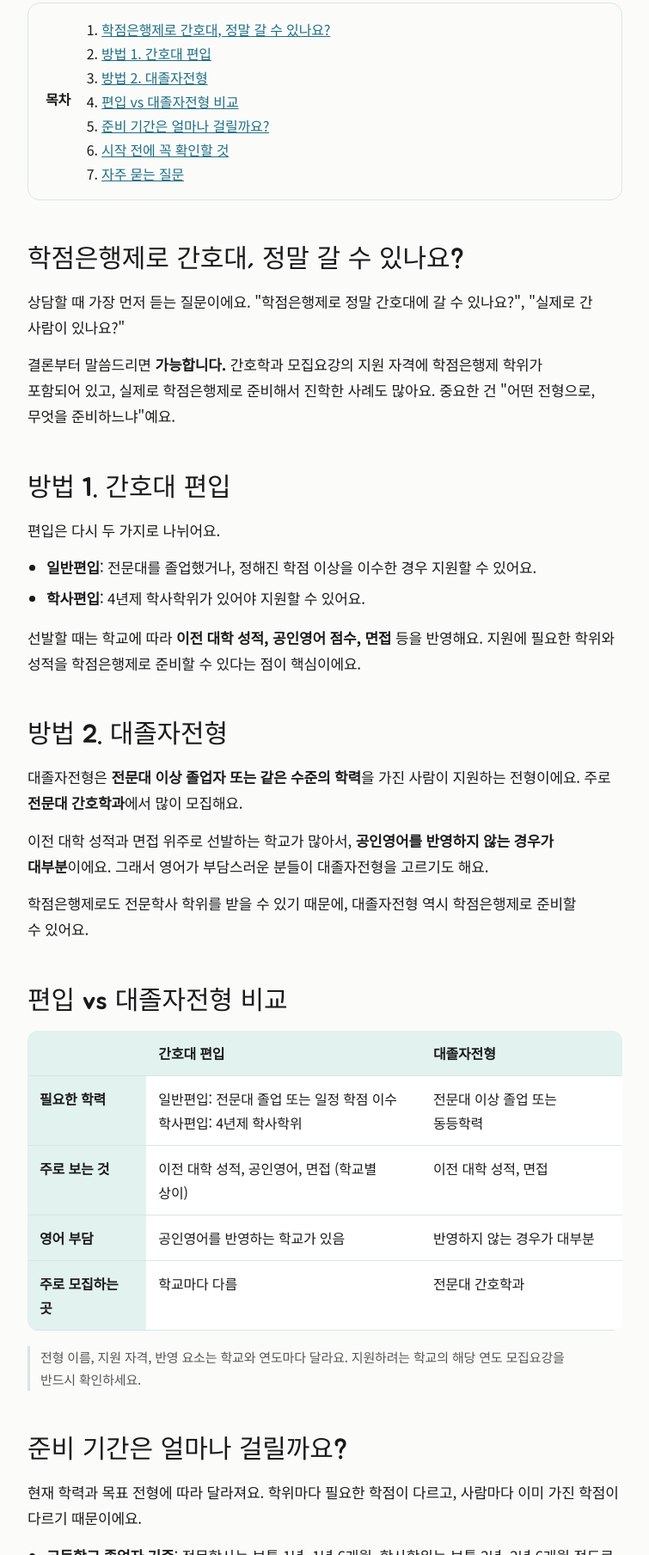
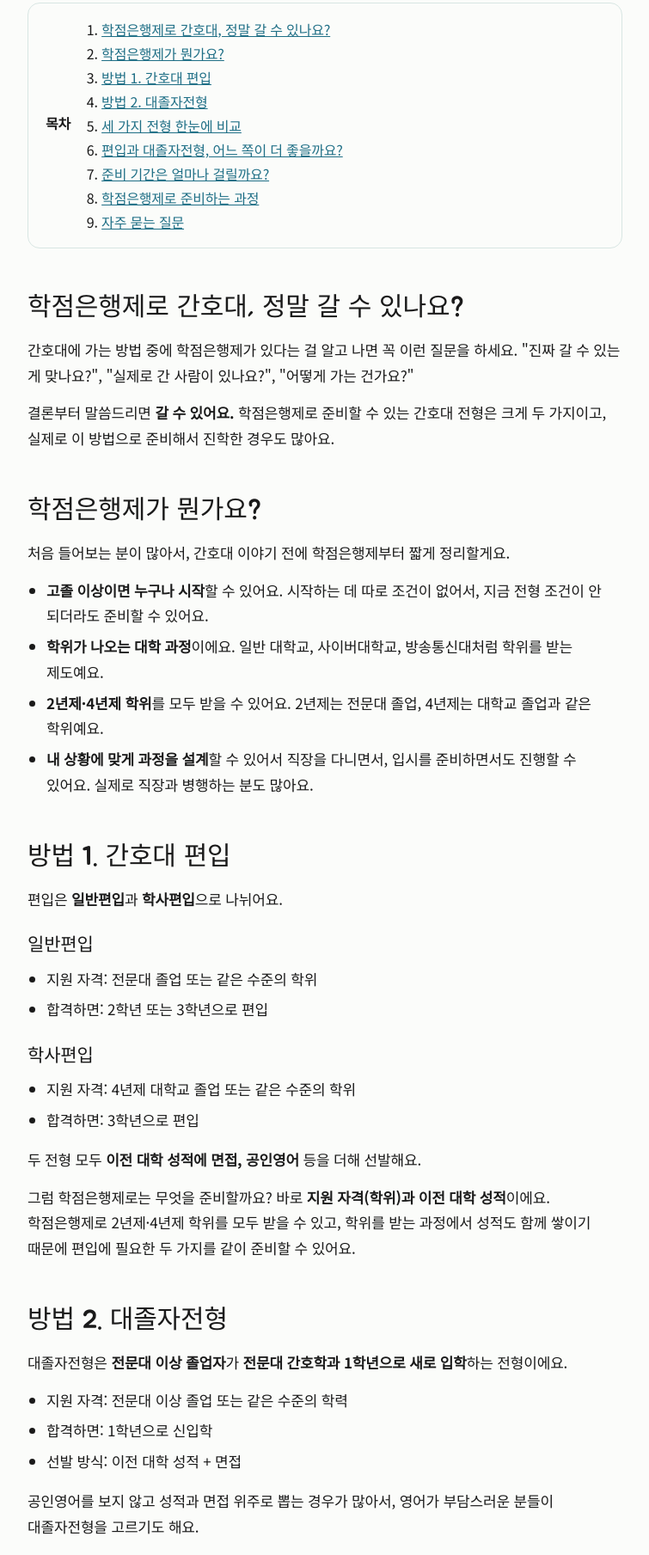
Before and after one commit to sonkr0403-ai/sonkr-site, a plain HTML site: page guide/nursing-admission/index.html in a window 1280 px wide. Shown: the part 991-2800 px from the top of the page at 86% size, without its empty margins (262-1017 px from the left). Drawn offline with Linux system fonts and the light colour scheme.

Commit message:
간호대 가이드를 블로그 원고 기준으로 보완
Co-Authored-By: Claude Opus 5.5 <noreply@anthropic.com>
Claude-Session: https://claude.ai/code/session_01A2xSDmSb9VbcBC7SsfGhV6

```diff
--- a/guide/nursing-admission/index.html
+++ b/guide/nursing-admission/index.html
@@ -4,7 +4,7 @@
 <meta charset="utf-8">
 <meta name="viewport" content="width=device-width, initial-scale=1">
 <title>학점은행제로 간호대 입학하는 2가지 방법 (편입·대졸자전형) | 소니의 학습나침반</title>
-<meta name="description" content="학점은행제로 간호학과에 갈 수 있을까요? 간호대 편입과 대졸자전형의 차이, 필요한 학위, 고졸 기준 준비 기간, 시작 전 확인할 것까지 한 번에 정리했습니다.">
+<meta name="description" content="학점은행제로 간호학과에 갈 수 있을까요? 일반편입·학사편입·대졸자전형의 지원 자격과 합격 학년, 학점은행제로 준비할 것, 준비 기간과 과정까지 한 번에 정리했습니다.">
 <meta name="keywords" content="학점은행제 간호학과, 간호대 편입, 간호대 대졸자전형, 학점은행제 간호대, 간호학과 학사편입">
 <link rel="canonical" href="https://sonkr0403.kr/guide/nursing-admission/">
 <meta property="og:type" content="article">
@@ -23,7 +23,7 @@
     {
       "@type": "Article",
       "headline": "학점은행제로 간호대 입학하는 2가지 방법 (편입·대졸자전형)",
-      "description": "간호대 편입과 대졸자전형의 차이, 필요한 학위, 준비 기간, 시작 전 확인할 것",
+      "description": "일반편입·학사편입·대졸자전형의 차이, 학점은행제로 준비할 것, 준비 기간과 과정",
       "datePublished": "2026-11-24",
       "dateModified": "2026-11-24",
       "author": {"@type": "Organization", "name": "소니의 학습나침반", "url": "https://sonkr0403.kr/"},
@@ -37,7 +37,7 @@
         {"@type": "Question", "name": "학점은행제로 취득한 학위로 간호대에 갈 수 있나요?",
          "acceptedAnswer": {"@type": "Answer", "text": "네, 가능합니다. 간호학과 모집요강의 지원 자격에 학점은행제 학위 소지자가 포함되어 있고, 실제로 준비해서 진학한 사례도 많습니다. 다만 학교와 연도마다 지원 자격이 다르니 지원할 학교의 모집요강을 꼭 확인해야 합니다."}},
         {"@type": "Question", "name": "간호대 편입과 대졸자전형은 무엇이 다른가요?",
-         "acceptedAnswer": {"@type": "Answer", "text": "편입은 일반편입(전문대 졸업 또는 일정 학점 이수)과 학사편입(4년제 학사학위 필요)으로 나뉘며, 이전 대학 성적·공인영어·면접 등을 반영합니다. 대졸자전형은 전문대 이상 졸업자나 동등학력자가 지원하며, 주로 전문대 간호학과에서 모집하고 이전 대학 성적과 면접 위주로 선발해 공인영어를 반영하지 않는 경우가 많습니다."}},
+         "acceptedAnswer": {"@type": "Answer", "text": "편입은 일반편입(전문대 졸업 또는 동등 학위, 2·3학년 편입)과 학사편입(대학교 졸업 또는 동등 학위, 3학년 편입)으로 나뉘며 이전 대학 성적에 면접, 공인영어 등을 반영합니다. 대졸자전형은 전문대 이상 졸업자가 전문대 간호학과 1학년으로 신입학하는 전형으로, 이전 대학 성적과 면접으로 선발합니다."}},
         {"@type": "Question", "name": "학점은행제로 준비하면 기간은 얼마나 걸리나요?",
          "acceptedAnswer": {"@type": "Answer", "text": "고등학교 졸업자 기준으로 전문학사는 보통 1년~1년 6개월, 학사학위는 보통 2년~2년 6개월 정도를 기준으로 준비합니다. 대학 중퇴자나 전문대 졸업자는 이전 학점을 활용해 기간을 줄이기도 합니다."}}
       ]
@@ -61,10 +61,10 @@
   <div class="summary">
     <b>한눈에 보기</b>
     <ul>
-      <li>학점은행제 학위로 간호대 진학은 <strong>가능</strong>합니다. 모집요강 지원 자격에 포함되어 있어요.</li>
-      <li>대표적인 길은 <strong>간호대 편입</strong>과 <strong>대졸자전형</strong> 두 가지예요.</li>
-      <li>고졸 기준 준비 기간은 전문학사 약 1년~1년 6개월, 학사 약 2년~2년 6개월이에요.</li>
-      <li>어느 전형이 맞는지는 현재 학력, 영어 부담, 목표 학교에 따라 달라져요.</li>
+      <li>학점은행제 학위로 간호대 진학은 <strong>가능</strong>해요. 실제로 준비해서 진학한 사례도 많아요.</li>
+      <li>대표적인 길은 <strong>간호대 편입</strong>(일반편입·학사편입)과 <strong>대졸자전형</strong> 두 가지예요.</li>
+      <li>학점은행제로 준비하는 건 <strong>지원에 필요한 학위와 성적</strong>이에요.</li>
+      <li>어느 전형이 더 좋은지보다 <strong>내 상황에 맞는 전형</strong>을 고르는 게 중요해요.</li>
     </ul>
   </div>
 
@@ -75,44 +75,72 @@
     <b>목차</b>
     <ol>
       <li><a href="#possible">학점은행제로 간호대, 정말 갈 수 있나요?</a></li>
+      <li><a href="#cbs">학점은행제가 뭔가요?</a></li>
       <li><a href="#transfer">방법 1. 간호대 편입</a></li>
       <li><a href="#graduate">방법 2. 대졸자전형</a></li>
-      <li><a href="#compare">편입 vs 대졸자전형 비교</a></li>
+      <li><a href="#compare">세 가지 전형 한눈에 비교</a></li>
+      <li><a href="#which">편입과 대졸자전형, 어느 쪽이 더 좋을까요?</a></li>
       <li><a href="#period">준비 기간은 얼마나 걸릴까요?</a></li>
-      <li><a href="#checklist">시작 전에 꼭 확인할 것</a></li>
+      <li><a href="#process">학점은행제로 준비하는 과정</a></li>
       <li><a href="#faq">자주 묻는 질문</a></li>
     </ol>
   </nav>
 
   <article>
     <h2 id="possible">학점은행제로 간호대, 정말 갈 수 있나요?</h2>
-    <p>상담할 때 가장 먼저 듣는 질문이에요. "학점은행제로 정말 간호대에 갈 수 있나요?", "실제로 간 사람이 있나요?"</p>
-    <p>결론부터 말씀드리면 <strong>가능합니다.</strong> 간호학과 모집요강의 지원 자격에 학점은행제 학위가 포함되어 있고, 실제로 학점은행제로 준비해서 진학한 사례도 많아요. 중요한 건 "어떤 전형으로, 무엇을 준비하느냐"예요.</p>
+    <p>간호대에 가는 방법 중에 학점은행제가 있다는 걸 알고 나면 꼭 이런 질문을 하세요. "진짜 갈 수 있는 게 맞나요?", "실제로 간 사람이 있나요?", "어떻게 가는 건가요?"</p>
+    <p>결론부터 말씀드리면 <strong>갈 수 있어요.</strong> 학점은행제로 준비할 수 있는 간호대 전형은 크게 두 가지이고, 실제로 이 방법으로 준비해서 진학한 경우도 많아요.</p>
+
+    <h2 id="cbs">학점은행제가 뭔가요?</h2>
+    <p>처음 들어보는 분이 많아서, 간호대 이야기 전에 학점은행제부터 짧게 정리할게요.</p>
+    <ul>
+      <li><strong>고졸 이상이면 누구나 시작</strong>할 수 있어요. 시작하는 데 따로 조건이 없어서, 지금 전형 조건이 안 되더라도 준비할 수 있어요.</li>
+      <li><strong>학위가 나오는 대학 과정</strong>이에요. 일반 대학교, 사이버대학교, 방송통신대처럼 학위를 받는 제도예요.</li>
+      <li><strong>2년제·4년제 학위</strong>를 모두 받을 수 있어요. 2년제는 전문대 졸업, 4년제는 대학교 졸업과 같은 학위예요.</li>
+      <li><strong>내 상황에 맞게 과정을 설계</strong>할 수 있어서 직장을 다니면서, 입시를 준비하면서도 진행할 수 있어요. 실제로 직장과 병행하는 분도 많아요.</li>
+    </ul>
 
     <h2 id="transfer">방법 1. 간호대 편입</h2>
-    <p>편입은 다시 두 가지로 나뉘어요.</p>
+    <p>편입은 <strong>일반편입</strong>과 <strong>학사편입</strong>으로 나뉘어요.</p>
+    <h3>일반편입</h3>
     <ul>
-      <li><strong>일반편입</strong>: 전문대를 졸업했거나, 정해진 학점 이상을 이수한 경우 지원할 수 있어요.</li>
-      <li><strong>학사편입</strong>: 4년제 학사학위가 있어야 지원할 수 있어요.</li>
+      <li>지원 자격: 전문대 졸업 또는 같은 수준의 학위</li>
+      <li>합격하면: 2학년 또는 3학년으로 편입</li>
     </ul>
-    <p>선발할 때는 학교에 따라 <strong>이전 대학 성적, 공인영어 점수, 면접</strong> 등을 반영해요. 지원에 필요한 학위와 성적을 학점은행제로 준비할 수 있다는 점이 핵심이에요.</p>
+    <h3>학사편입</h3>
+    <ul>
+      <li>지원 자격: 4년제 대학교 졸업 또는 같은 수준의 학위</li>
+      <li>합격하면: 3학년으로 편입</li>
+    </ul>
+    <p>두 전형 모두 <strong>이전 대학 성적에 면접, 공인영어</strong> 등을 더해 선발해요.</p>
+    <p>그럼 학점은행제로는 무엇을 준비할까요? 바로 <strong>지원 자격(학위)과 이전 대학 성적</strong>이에요. 학점은행제로 2년제·4년제 학위를 모두 받을 수 있고, 학위를 받는 과정에서 성적도 함께 쌓이기 때문에 편입에 필요한 두 가지를 같이 준비할 수 있어요.</p>
 
     <h2 id="graduate">방법 2. 대졸자전형</h2>
-    <p>대졸자전형은 <strong>전문대 이상 졸업자 또는 같은 수준의 학력</strong>을 가진 사람이 지원하는 전형이에요. 주로 <strong>전문대 간호학과</strong>에서 많이 모집해요.</p>
-    <p>이전 대학 성적과 면접 위주로 선발하는 학교가 많아서, <strong>공인영어를 반영하지 않는 경우가 대부분</strong>이에요. 그래서 영어가 부담스러운 분들이 대졸자전형을 고르기도 해요.</p>
-    <p>학점은행제로도 전문학사 학위를 받을 수 있기 때문에, 대졸자전형 역시 학점은행제로 준비할 수 있어요.</p>
+    <p>대졸자전형은 <strong>전문대 이상 졸업자</strong>가 <strong>전문대 간호학과 1학년으로 새로 입학</strong>하는 전형이에요.</p>
+    <ul>
+      <li>지원 자격: 전문대 이상 졸업 또는 같은 수준의 학력</li>
+      <li>합격하면: 1학년으로 신입학</li>
+      <li>선발 방식: 이전 대학 성적 + 면접</li>
+    </ul>
+    <p>공인영어를 보지 않고 성적과 면접 위주로 뽑는 경우가 많아서, 영어가 부담스러운 분들이 대졸자전형을 고르기도 해요.</p>
+    <p>학점은행제로 대졸자전형을 준비한다면 <strong>전문학사(2년제 학위)와 성적</strong>을 준비하게 돼요.</p>
 
-    <h2 id="compare">편입 vs 대졸자전형 비교</h2>
+    <h2 id="compare">세 가지 전형 한눈에 비교</h2>
     <div class="tbl"><table>
-      <thead><tr><th></th><th>간호대 편입</th><th>대졸자전형</th></tr></thead>
+      <thead><tr><th></th><th>일반편입</th><th>학사편입</th><th>대졸자전형</th></tr></thead>
       <tbody>
-        <tr><th>필요한 학력</th><td>일반편입: 전문대 졸업 또는 일정 학점 이수<br>학사편입: 4년제 학사학위</td><td>전문대 이상 졸업 또는 동등학력</td></tr>
-        <tr><th>주로 보는 것</th><td>이전 대학 성적, 공인영어, 면접 (학교별 상이)</td><td>이전 대학 성적, 면접</td></tr>
-        <tr><th>영어 부담</th><td>공인영어를 반영하는 학교가 있음</td><td>반영하지 않는 경우가 대부분</td></tr>
-        <tr><th>주로 모집하는 곳</th><td>학교마다 다름</td><td>전문대 간호학과</td></tr>
+        <tr><th>지원 자격</th><td>전문대 졸업 또는 동등 학위</td><td>대학교 졸업 또는 동등 학위</td><td>전문대 이상 졸업 또는 동등 학력</td></tr>
+        <tr><th>합격하면</th><td>2·3학년 편입</td><td>3학년 편입</td><td>1학년 신입학</td></tr>
+        <tr><th>선발 방식</th><td colspan="2">이전 대학 성적 + 면접, 공인영어</td><td>이전 대학 성적 + 면접</td></tr>
+        <tr><th>학점은행제로 준비할 것</th><td>2년제 이상 학위 + 성적</td><td>4년제 학위 + 성적</td><td>전문학사(2년제) + 성적</td></tr>
       </tbody>
     </table></div>
+    <p>정리하면, 학점은행제로 간호학과를 준비한다는 건 <strong>지원에 필요한 학력 조건과 성적을 준비하는 것</strong>이에요.</p>
     <p class="note">전형 이름, 지원 자격, 반영 요소는 학교와 연도마다 달라요. 지원하려는 학교의 해당 연도 모집요강을 반드시 확인하세요.</p>
+
+    <h2 id="which">편입과 대졸자전형, 어느 쪽이 더 좋을까요?</h2>
+    <p>상담할 때 가장 많이 비교하시는 부분이에요. 결론부터 말씀드리면 <strong>어느 전형이 더 좋다고 정할 수는 없어요.</strong> 두 전형은 준비할 것, 지원할 수 있는 시기, 합격하는 학년이 모두 달라서 우열을 가릴 수 없기 때문이에요.</p>
+    <p>그래서 비교하기보다 <strong>지금 내 상황에서 맞는 전형, 할 수 있는 전형</strong>이 무엇인지 확인하고, 그게 가장 좋은 전형이라고 생각하고 준비하는 걸 추천해요. 준비하다가 마음이 바뀌면 과정을 바꿔서 진행할 수도 있으니, 처음 정한 전형으로 끝까지 가야 한다는 부담은 갖지 않으셔도 돼요.</p>
 
     <h2 id="period">준비 기간은 얼마나 걸릴까요?</h2>
     <p>현재 학력과 목표 전형에 따라 달라져요. 학위마다 필요한 학점이 다르고, 사람마다 이미 가진 학점이 다르기 때문이에요.</p>
@@ -121,20 +149,25 @@
       <li><strong>대학 중퇴자·전문대 졸업자</strong>: 이전에 이수한 학점을 활용할 수 있어서 기간을 줄이는 방향으로 진행하기도 해요.</li>
     </ul>
 
-    <h2 id="checklist">시작 전에 꼭 확인할 것</h2>
-    <p>편입이 유리한 사람도 있고, 대졸자전형이 더 맞는 사람도 있어요. 목표 전형이 이미 정해져 있지 않다면 내 상황, 여건, 목표 대학을 함께 보고 정해야 해요. 무작정 시작하기보다 아래를 먼저 확인해 보세요.</p>
+    <h2 id="process">학점은행제로 준비하는 과정</h2>
+    <p>전체 흐름은 <strong>과정 설계와 안내 → 과정 검토 → 1:1 관리 받으며 진행 → 학점을 채우고 학위 취득</strong> 순서예요.</p>
+    <h3>1. 시작 전</h3>
+    <p>내가 할 과정을 먼저 설계하고 안내받은 뒤, 그 과정을 함께 검토해요. 이때 어느 전형으로 준비하는 게 좋은지, 성적은 어떻게 나오고 관리되는지, 언제 지원할 수 있는지 등 전체 흐름을 미리 확인해요.</p>
+    <h3>2. 진행 중</h3>
+    <p>1:1 학습 관리를 받으며 진행해요. 과제와 시험 기간 안내, 성적 관리를 위한 도움을 받으면서 전체 과정을 수월하게 이어 갈 수 있어요.</p>
+    <h3>3. 마무리</h3>
+    <p>편입이나 대졸자전형에 지원하려면 학위가 있어야 하는데, 학점은행제 학위는 <strong>정해진 기간에 신청해야</strong> 나와요. 이 시기를 놓치지 않도록 마무리까지 함께 챙기는 게 중요해요.</p>
     <ul class="check">
       <li>나에게 맞는 전형이 편입인지, 대졸자전형인지</li>
       <li>어떤 과정으로 진행하고, 언제 지원할 수 있는지</li>
-      <li>성적 관리는 어떻게 해야 하는지</li>
-      <li>진행하는 동안 1:1로 도움을 받을 수 있는지</li>
-      <li>학위 신청까지 안내와 설명을 받을 수 있는지</li>
+      <li>성적은 어떻게 관리하는지</li>
+      <li>학위 신청 시기까지 안내받을 수 있는지</li>
     </ul>
-    <p>이 부분까지 확인하면 시작부터 끝까지 전체 흐름을 알고 출발할 수 있어요.</p>
 
     <h2 id="faq">자주 묻는 질문</h2>
     <details><summary>학점은행제로 취득한 학위로 간호대에 갈 수 있나요?</summary><p>네, 가능합니다. 모집요강의 지원 자격에 포함되어 있고 실제 진학 사례도 많아요. 다만 학교와 연도마다 지원 자격이 다르니 지원할 학교의 모집요강을 꼭 확인해야 해요.</p></details>
-    <details><summary>영어 점수가 없어도 지원할 수 있나요?</summary><p>대졸자전형은 이전 대학 성적과 면접 위주로 선발해 공인영어를 반영하지 않는 경우가 대부분이에요. 편입은 공인영어를 반영하는 학교가 있으니 학교별로 확인이 필요해요.</p></details>
+    <details><summary>영어 점수가 없어도 지원할 수 있나요?</summary><p>대졸자전형은 이전 대학 성적과 면접 위주로 선발하는 경우가 많아요. 편입은 공인영어를 반영하는 경우가 있으니 학교별 모집요강을 확인해야 해요.</p></details>
+    <details><summary>준비하다가 전형을 바꿀 수 있나요?</summary><p>네. 준비하다가 마음이 바뀌면 과정을 바꿔서 진행할 수도 있어요. 처음 정한 전형으로 끝까지 가야 하는 건 아니에요.</p></details>
     <details><summary>대학을 중퇴했는데 처음부터 다시 해야 하나요?</summary><p>아니요. 이전에 이수한 학점을 활용할 수 있어서 준비 기간을 줄이는 방향으로 진행하기도 해요. 어떤 학점이 인정되는지 먼저 정리해 보는 것이 첫 단계예요.</p></details>
     <details><summary>상담 비용이 있나요?</summary><p>상담과 학습 관리에는 별도의 비용이 없습니다.</p></details>
   </article>
```
Also changed, not shown: guide/index.html (+1 -1 lines), index.html (+1 -1 lines).
